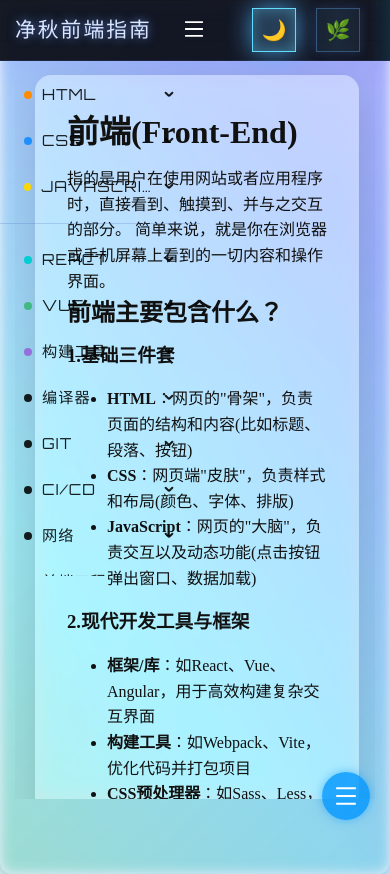
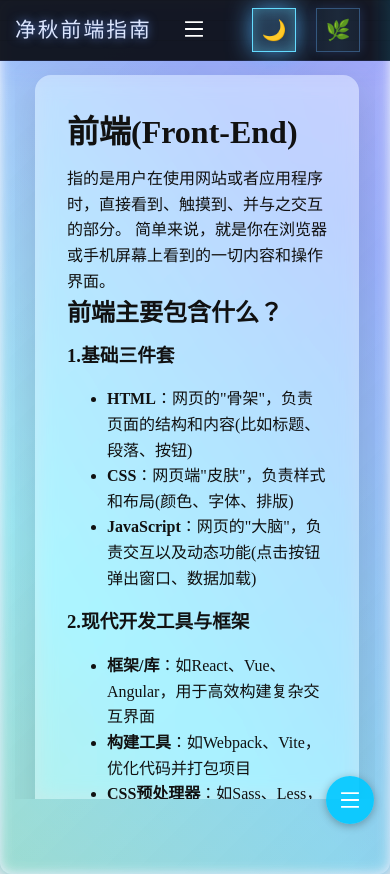
Before and after one commit to ReverieNull/my-blog, a React (Vite) app: page /app/frontend in a window 390 px wide. Built offline with nearby package versions, Linux system fonts and the light colour scheme; a web font is replaced by a local one.

Commit message:
移动端适配

```diff
--- a/src/assets/styles/Glassbox.css
+++ b/src/assets/styles/Glassbox.css
@@ -2,7 +2,7 @@
 .glass-box {
   /* 占满可用宽度，左右各留 30 px 空隙 */
   width: 100%;
-  max-width: 1300px;
+  max-width: 2400px;
   overflow: auto;
   margin-bottom: 20px;
   scrollbar-width: none;
--- a/src/assets/styles/Menu.css
+++ b/src/assets/styles/Menu.css
@@ -649,3 +649,72 @@ body.eye-protection-mode {
   margin-top: 0px;
   margin-left: -px;
 }
+@media (max-width: 768px) {
+  /* 1. 左侧菜单整块隐藏 */
+  .menu-wrapper {
+    display: none !important;
+  }
+
+  /* 2. 主内容占满 */
+  .menu-content {
+    width: 100% !important;
+    margin-left: 0 !important;
+  }
+
+  /* 3. 汉堡按钮（右下角浮动） */
+  .hamburger-btn {
+    position: fixed;
+    right: 16px;
+    bottom: 16px;
+    z-index: 999;
+    width: 48px;
+    height: 48px;
+    border-radius: 50%;
+    background: rgba(0,200,255,.9);
+    color: #fff;
+    border: none;
+    outline: none;
+    cursor: pointer;
+    box-shadow: 0 2px 8px rgba(0,0,0,.3);
+    transition: transform .2s;
+  }
+  .hamburger-btn:active {
+    transform: scale(.92);
+  }
+
+  /* 4. 抽屉保持之前 100vw/100vh 规则 */
+  .mobile-drawer.ant-drawer .ant-drawer-content-wrapper,
+  .mobile-drawer.ant-drawer .ant-drawer-mask {
+    width: 100vw !important;
+    height: 100vh !important;
+    position: fixed !important;
+    top: 0 !important;
+    left: 0 !important;
+    margin: 0 !important;
+    padding: 0 !important;
+  }
+  .mobile-drawer .ant-drawer-body {
+    padding: 0 !important;
+    height: 100vh !important;
+    overflow-y: auto !important;
+    -webkit-overflow-scrolling: touch !important;
+  }
+}
+
+/* 抽屉壳子强制置顶 */
+.mobile-drawer {
+  z-index: 9999 !important;
+}
+.mobile-drawer .ant-drawer-content-wrapper {
+  z-index: 10000 !important;
+}
+/* 手机端抽屉菜单占满整屏 */
+@media (max-width: 768px) {
+  .mobile-drawer .menu-inner {
+    width: 100vw !important;
+    height: 100vh !important;
+    max-height: 100vh !important;
+    border-radius: 0;
+    border-right: none;
+  }
+}
--- a/src/components/Header.tsx
+++ b/src/components/Header.tsx
@@ -35,9 +35,25 @@ export const Header: React.FC = () => {
 
           {/* Header 内导航链接 */}
           <div className={`nav-links ${headerMenuOpen ? 'mobile-open' : ''}`}>
-            <NavLink to="/app/frontend" className="nav-link dragon-font">前端</NavLink>
-            <NavLink to="/app/harmonyos" className="nav-link dragon-font">鸿蒙</NavLink>
-            <NavLink to="/app/llm" className="nav-link dragon-font">大模型</NavLink>
+
+            <NavLink
+            to="/app/frontend"
+            className="nav-link dragon-font"
+            onClick={() => setHeaderMenuOpen(false)}
+            >前端
+            </NavLink>
+            <NavLink
+            to="/app/harmonyos"
+            className="nav-link dragon-font"
+            onClick={() => setHeaderMenuOpen(false)}
+            >鸿蒙
+            </NavLink>
+            <NavLink
+            to="/app/llm"
+            className="nav-link dragon-font"
+            onClick={() => setHeaderMenuOpen(false)}
+            >大模型
+            </NavLink>
           </div>
         </div>
 
--- a/src/components/Layout.tsx
+++ b/src/components/Layout.tsx
@@ -1,47 +1,23 @@
 // src/components/LayoutComponents/Layout.tsx
-import React, { useState, useEffect } from 'react';
+import React  from 'react';
 import { Outlet } from 'react-router-dom';
 import { Header } from './Header';
-import { Drawer } from 'antd';
-import { MenuOutlined } from '@ant-design/icons';
 import '../assets/styles/Layout.css';
 import '../assets/styles/Menu.css';
 import '../assets/styles/content.css';
 
 const Layout: React.FC = () => {
-  const [drawerOpen, setDrawerOpen] = useState(false);
-  useEffect(() => {
-    document.body.classList.toggle('mobile-menu-open', drawerOpen);
-  }, [drawerOpen]);
 
   return (
     <div className="main-layout">
       <Header />
 
-      <button
-        className="layout-menu-toggle"
-        onClick={() => setDrawerOpen(true)}
-        aria-label="展开侧边菜单"
-      >
-        <MenuOutlined />
-      </button>
 
-      {/* 主内容区：渲染一级路由页面(Menu/HMMenu/LLMMenu/Welcome...) */}
       <main className="content">
         <Outlet />
       </main>
 
-      <Drawer
-        placement="left"
-        width="100vw"
-        open={drawerOpen}
-        onClose={() => setDrawerOpen(false)}
-        closable={false}
-        bodyStyle={{ padding: 0 }}
-        className="mobile-drawer"
-      >
-        {/* 移动端抽屉如果需要全局导航，可放 AppMenu；否则留空 */}
-      </Drawer>
+
     </div>
   );
 };
--- a/src/components/Menu.tsx
+++ b/src/components/Menu.tsx
@@ -1,17 +1,25 @@
 // src/components/Menu.tsx（/frontend 路由对应的页面）
 import React from 'react';
+import { useState } from 'react';
 import { Outlet } from 'react-router-dom';
 import type { MenuProps } from 'antd';
-import { Menu as AntMenu } from 'antd';
+import { Menu as AntMenu ,Drawer} from 'antd';
+import { MenuOutlined } from '@ant-design/icons';
 import { items } from '../config/menuItems';
 import '../assets/styles/Menu.css';
 
 const AppMenu: React.FC = () => {
+  const [drawerOpen, setDrawerOpen] = useState(false);
   const onClick: MenuProps['onClick'] = (e) => {
     console.log('click ', e);
+     if (window.innerWidth <= 768) setDrawerOpen(false);
+
   };
 
+
+
   return (
+    <>
     <div className="menu-layout">
       <aside className="menu-wrapper">
         <div className="menu-scroll-container">
@@ -30,6 +38,34 @@ const AppMenu: React.FC = () => {
         <Outlet />
       </main>
     </div>
+    {/* 3. 手机端专属：汉堡按钮 + 抽屉 */}
+      <button
+        className="hamburger-btn"
+        aria-label="Toggle menu"
+        onClick={() => setDrawerOpen(true)}
+      >
+        <MenuOutlined style={{ fontSize: 20 }} />
+      </button>
+
+      <Drawer
+        className="mobile-drawer"
+        placement="left"
+        open={drawerOpen}
+        onClose={() => setDrawerOpen(false)}
+        closable={false}
+      >
+
+        <div className="menu-inner" >
+              <AntMenu
+      onClick={onClick}
+      mode="inline"
+      items={items}
+      inlineIndent={24}
+      style={{ width: '100%', border: 'none', background: 'transparent' }}
+    />
+        </div>
+      </Drawer>
+      </>
   );
 };
 
```
